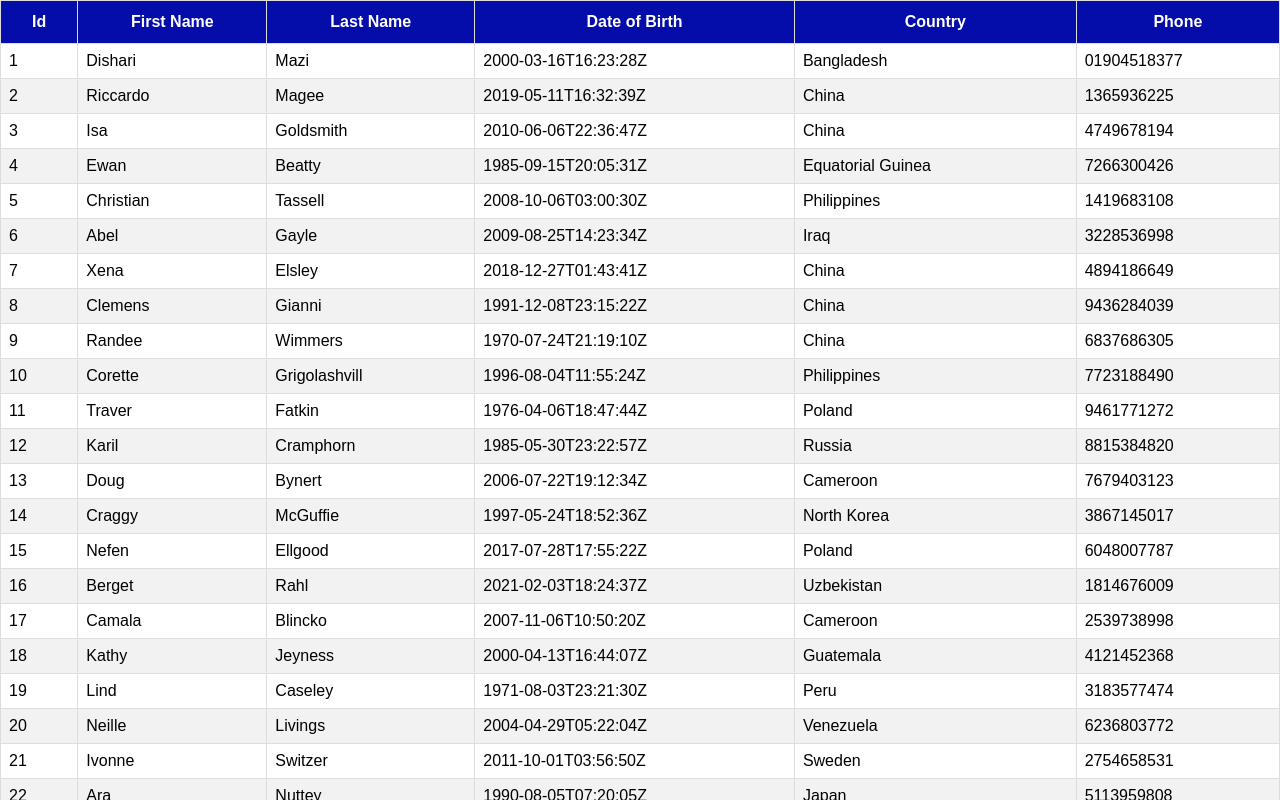
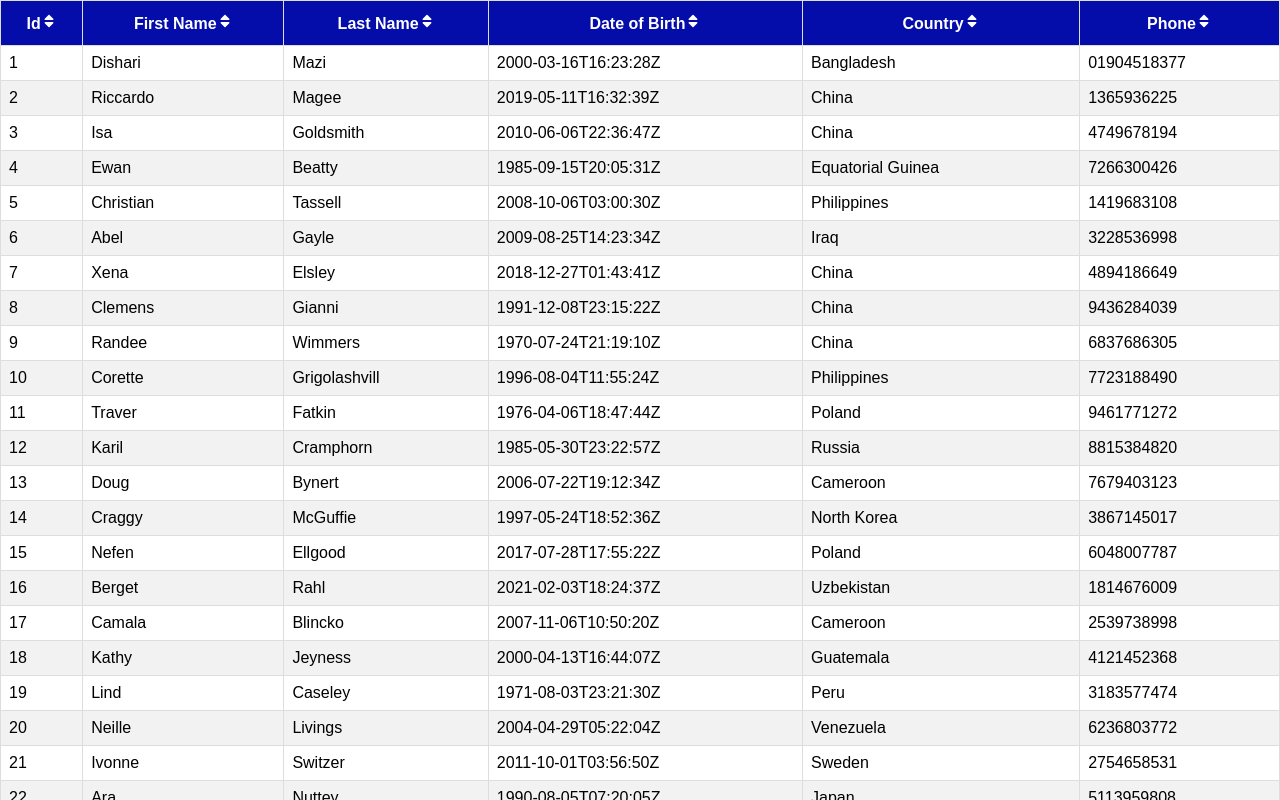
Before and after one commit to aarondb124/My-React-Projects, a React (Create React App) app in the folder react-table/: page / in a window 1280 px wide. Shown: the top 800 px of the page. Built offline with nearby package versions, Linux system fonts and the light colour scheme.

Commit message:
hover row attached

```diff
--- a/react-table/src/components/SortingTable.js
+++ b/react-table/src/components/SortingTable.js
@@ -2,6 +2,7 @@ import React, { useMemo } from "react";
 import { useTable, useSortBy } from "react-table";
 import MOCK_DATA from "./MOCK_DATA.json";
 import { COLUMNS } from "./columns";
+import { FaSort } from "react-icons/fa";
 import { TiArrowSortedDown } from "react-icons/ti";
 import { TiArrowSortedUp } from "react-icons/ti";
 import "./table.css";
@@ -35,13 +36,13 @@ const SortingTable = () => {
                 {column.render("Header")}
                 <span>
                   {column.isSorted ? (
-                    column.isSorteddDesc ? (
+                    column.isSortedDesc ? (
                       <TiArrowSortedDown />
                     ) : (
                       <TiArrowSortedUp />
                     )
                   ) : (
-                    ""
+                    <FaSort />
                   )}
                 </span>
               </th>
--- a/react-table/src/components/table.css
+++ b/react-table/src/components/table.css
@@ -24,4 +24,9 @@ table {
   table th {
     top: 0;
     position: sticky;
+
   }
+
+  tr:hover {
+    background-color: burlywood;
+  }
```
